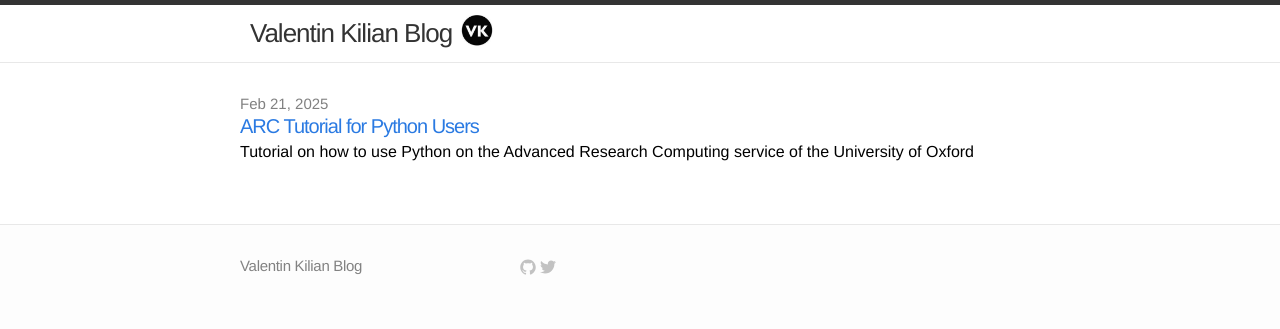
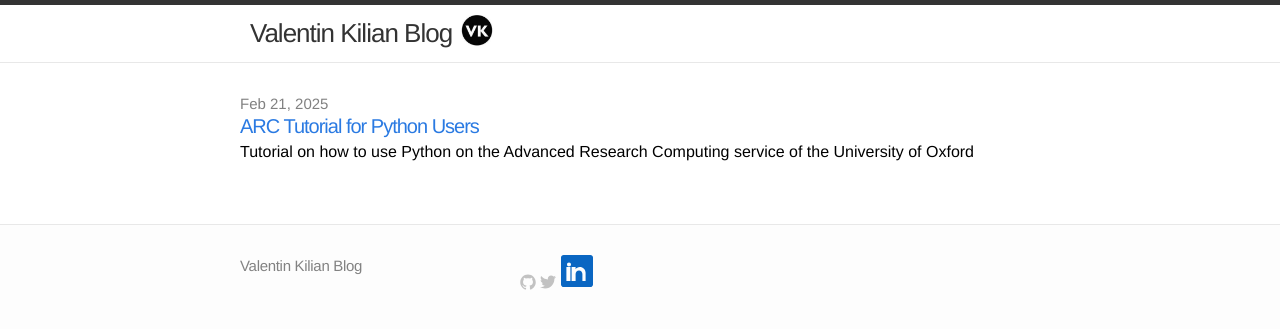
Before and after one commit to ValentinKil/ARCPythonTutorial, a Jekyll site: the page built from index.md, in a window 1280 px wide. Shown: the top 329 px of the page. Built offline with Jekyll 4.4.1, drawn with Linux system fonts in a browser that asks for light colours.

Commit message:
Update footer.html

```diff
--- a/_includes/footer.html
+++ b/_includes/footer.html
@@ -16,7 +16,7 @@
           <a href="https://github.com/ValentinKil">
             <span class="icon github">
               <svg version="1.1" class="github-icon-svg" xmlns="http://www.w3.org/2000/svg" xmlns:xlink="http://www.w3.org/1999/xlink" x="0px" y="0px"
-                 viewBox="0 0 16 16" enable-background="new 0 0 16 16" xml:space="preserve">
+                 viewBox="0 0 16 16" enable-background="new 0 0 16 16" xml:space="preserve" width="32" height="32">
                 <path fill-rule="evenodd" clip-rule="evenodd" fill="#C2C2C2" d="M7.999,0.431c-4.285,0-7.76,3.474-7.76,7.761
                 c0,3.428,2.223,6.337,5.307,7.363c0.388,0.071,0.53-0.168,0.53-0.374c0-0.184-0.007-0.672-0.01-1.32
                 c-2.159,0.469-2.614-1.04-2.614-1.04c-0.353-0.896-0.862-1.135-0.862-1.135c-0.705-0.481,0.053-0.472,0.053-0.472
@@ -28,12 +28,11 @@
                 c0,0.208,0.14,0.449,0.534,0.373c3.081-1.028,5.302-3.935,5.302-7.362C15.76,3.906,12.285,0.431,7.999,0.431z"/>
               </svg>
             </span>
-            <span class="username">{{ site.github_username }}</span>
           </a>
           <a href="https://x.com/valentin_kilian">
             <span class="icon twitter">
               <svg version="1.1" class="twitter-icon-svg" xmlns="http://www.w3.org/2000/svg" xmlns:xlink="http://www.w3.org/1999/xlink" x="0px" y="0px"
-                 viewBox="0 0 16 16" enable-background="new 0 0 16 16" xml:space="preserve">
+                 viewBox="0 0 16 16" enable-background="new 0 0 16 16" xml:space="preserve" width="32" height="32">
                 <path fill="#C2C2C2" d="M15.969,3.058c-0.586,0.26-1.217,0.436-1.878,0.515c0.675-0.405,1.194-1.045,1.438-1.809
                 c-0.632,0.375-1.332,0.647-2.076,0.793c-0.596-0.636-1.446-1.033-2.387-1.033c-1.806,0-3.27,1.464-3.27,3.27
                 c0,0.256,0.029,0.506,0.085,0.745C5.163,5.404,2.753,4.102,1.14,2.124C0.859,2.607,0.698,3.168,0.698,3.767
@@ -43,7 +42,14 @@
                 c6.015,0,9.304-4.983,9.304-9.304c0-0.142-0.003-0.283-0.009-0.423C14.976,4.29,15.531,3.714,15.969,3.058z"/>
               </svg>
             </span>
-            <span class="username">{{ site.twitter_username }}</span>
+          </a>
+          <a href="https://www.linkedin.com/in/valentin-kilian-277777209">
+            <span class="icon linkedin">
+              <svg version="1.1" class="linkedin-icon-svg" xmlns="http://www.w3.org/2000/svg" xmlns:xlink="http://www.w3.org/1999/xlink" x="0px" y="0px"
+                viewBox="0 0 16 16" enable-background="new 0 0 16 16" xml:space="preserve" width="32" height="32">
+                <path fill="#0A66C2" d="M14.7,0H1.3C0.6,0,0,0.6,0,1.3v13.4c0,0.7,0.6,1.3,1.3,1.3h13.4c0.7,0,1.3-0.6,1.3-1.3V1.3C16,0.6,15.4,0,14.7,0zM5.3,13H2.7v-7h2.6V13zM4.0,5.8C3.4,5.8,3,5.4,3,4.8s0.4-1,1-1,1,0.4,1,1S4.6,5.8,4.0,5.8zM13.3,13h-2.6v-3.5c0-1-0.7-1.8-1.7-1.8c-1,0-1.7,0.8-1.7,1.8V13h-2.6v-7h2.6v1.1c0.4-0.6,1.2-1.1,2.1-1.1c1.6,0,2.9,1.3,2.9,2.9V13z"/>
+              </svg>
+            </span>
           </a>
       </ul>
     </div>
```
